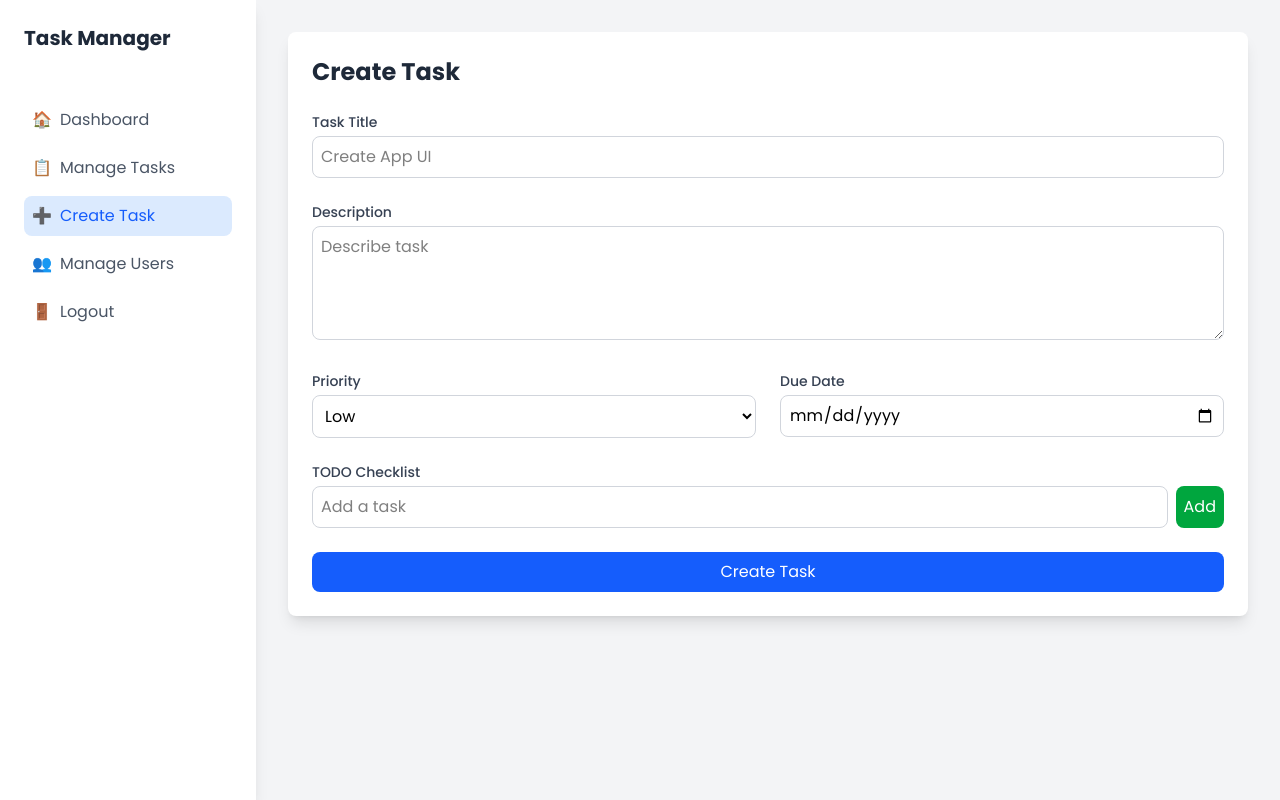
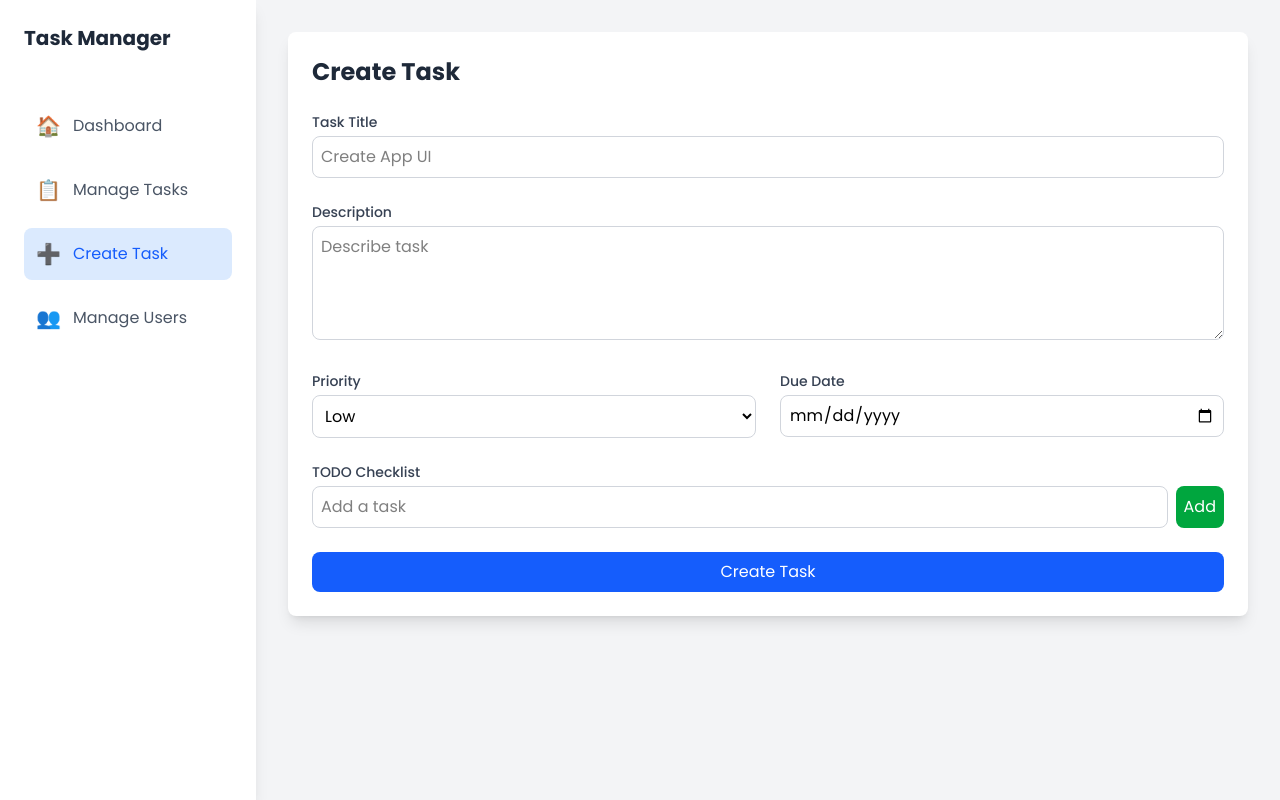
Before and after one commit to IT22269652/Task-Manager, a React (Vite) app in the folder frontend/: page /admin/create-task in a window 1280 px wide. Built offline with nearby package versions, Linux system fonts and the light colour scheme.

Commit message:
change the task format

```diff
--- a/frontend/src/pages/Admin/CreateTask.jsx
+++ b/frontend/src/pages/Admin/CreateTask.jsx
@@ -75,36 +75,30 @@ const CreateTask = () => {
               Task Manager
             </h2>
           </div>
-          <nav className="space-y-2">
+          <nav className="space-y-3">
             <a
               href="/admin/dashboard"
-              className="flex items-center p-2 text-gray-600 hover:bg-gray-100 rounded-lg"
+              className="flex items-center p-3 text-gray-600 hover:bg-gray-100 rounded-lg"
             >
-              <span className="mr-2">🏠</span> Dashboard
+              <span className="mr-3 text-xl">🏠</span> Dashboard
             </a>
             <a
               href="/admin/tasks"
-              className="flex items-center p-2 text-gray-600 hover:bg-gray-100 rounded-lg"
+              className="flex items-center p-3 text-gray-600 hover:bg-gray-100 rounded-lg"
             >
-              <span className="mr-2">📋</span> Manage Tasks
+              <span className="mr-3 text-xl">📋</span> Manage Tasks
             </a>
             <a
               href="/admin/create-task"
-              className="flex items-center p-2 text-blue-600 bg-blue-100 rounded-lg"
+              className="flex items-center p-3 text-blue-600 bg-blue-100 rounded-lg"
             >
-              <span className="mr-2">➕</span> Create Task
+              <span className="mr-3 text-xl">➕</span> Create Task
             </a>
             <a
               href="/admin/users"
-              className="flex items-center p-2 text-gray-600 hover:bg-gray-100 rounded-lg"
+              className="flex items-center p-3 text-gray-600 hover:bg-gray-100 rounded-lg"
             >
-              <span className="mr-2">👥</span> Manage Users
-            </a>
-            <a
-              href="/logout"
-              className="flex items-center p-2 text-gray-600 hover:bg-gray-100 rounded-lg"
-            >
-              <span className="mr-2">🚪</span> Logout
+              <span className="mr-3 text-xl">👥</span> Manage Users
             </a>
           </nav>
         </div>
--- a/frontend/src/pages/Admin/ManageTasks.jsx
+++ b/frontend/src/pages/Admin/ManageTasks.jsx
@@ -125,7 +125,7 @@ const ManageTasks = () => {
 
   const handleUpdateComplete = () => {
     setSelectedTask(null);
-    fetchTasks();
+    fetchTasks(); // Refresh tasks to update both ManageTasks and Dashboard
     console.log("Task update completed, refreshing list");
   };
 
@@ -193,12 +193,6 @@ const ManageTasks = () => {
               className="flex items-center p-3 text-gray-700 hover:bg-blue-50 rounded-lg transition duration-300"
             >
               <span className="mr-3 text-lg">👥</span> Manage Users
-            </a>
-            <a
-              href="/logout"
-              className="flex items-center p-3 text-gray-700 hover:bg-blue-50 rounded-lg transition duration-300"
-            >
-              <span className="mr-3 text-lg">🚪</span> Logout
             </a>
           </nav>
         </div>
```
